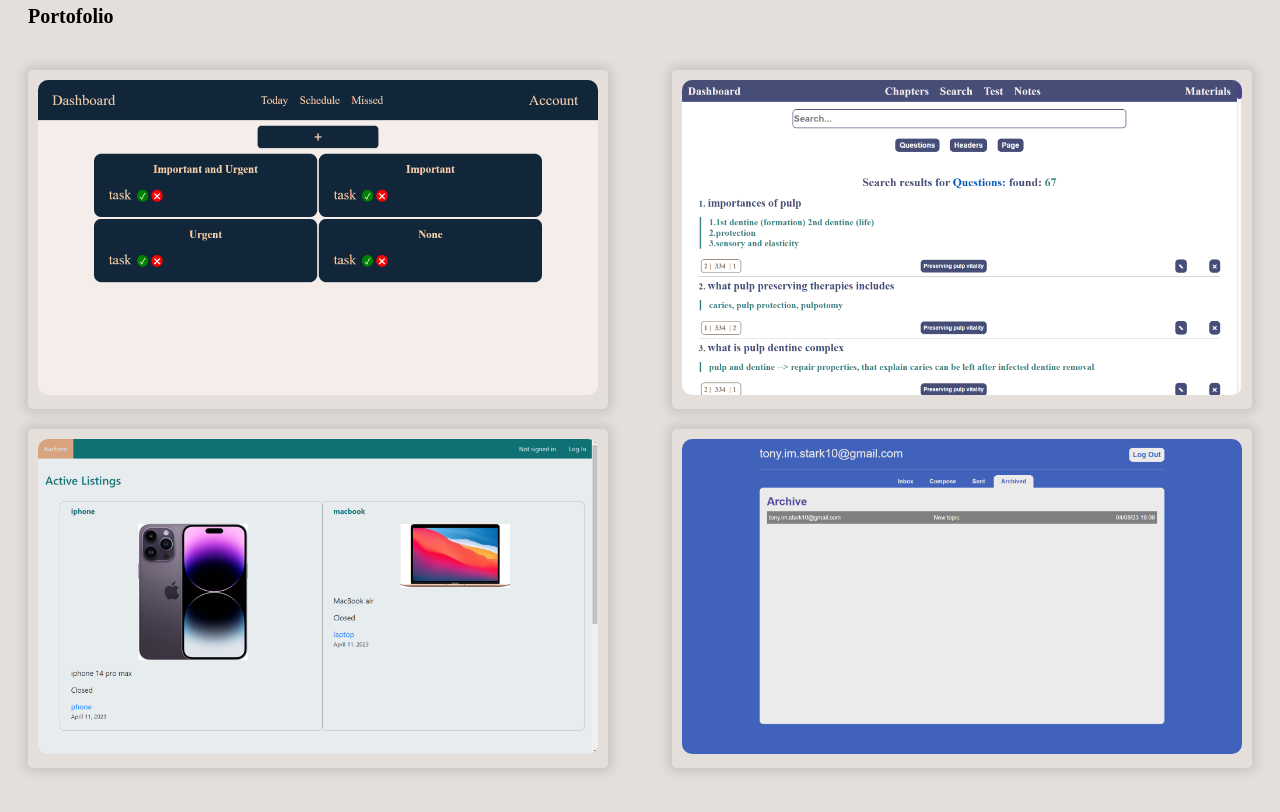
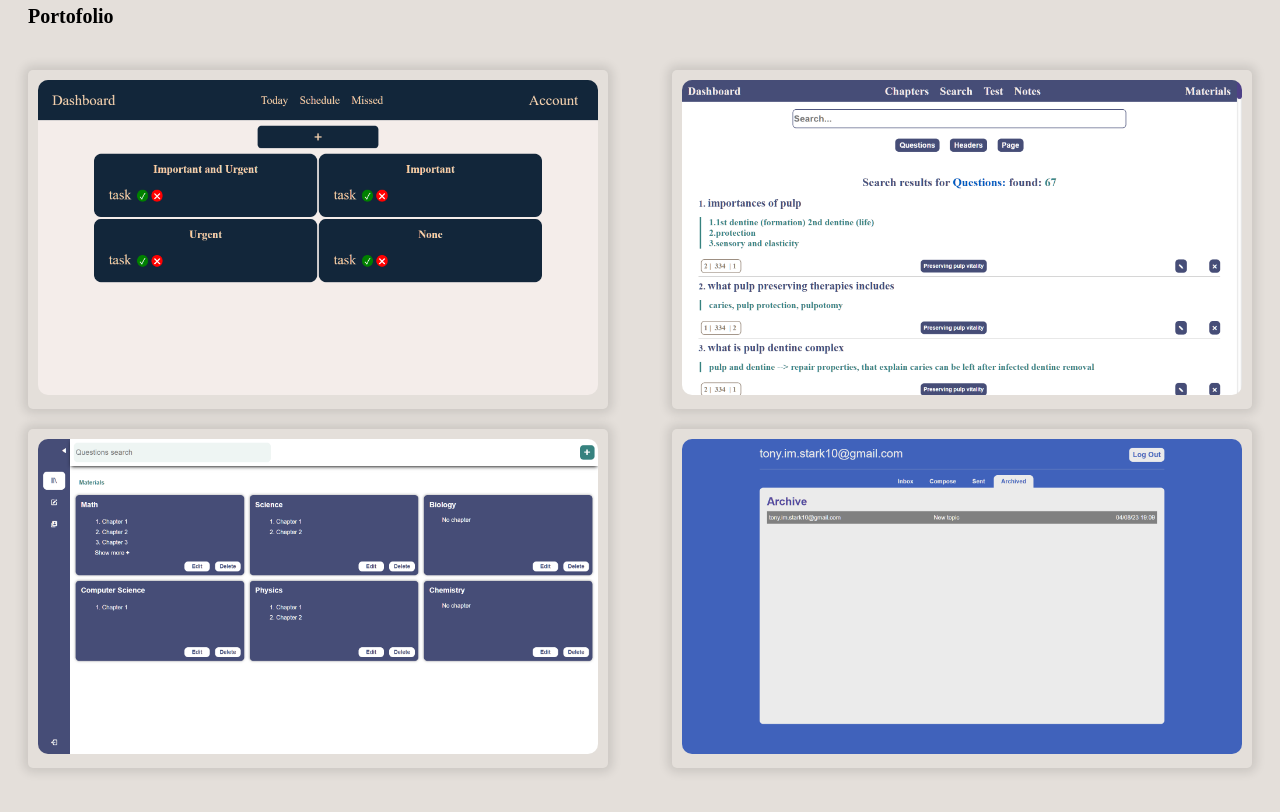
Before and after one commit to MohamedTalaat-Coder/MohamedTalaat-Coder.github.io, a plain HTML site: page index.html in a window 1280 px wide. Shown: the part 1444-2256 px from the top of the page. Drawn offline with Linux system fonts and the light colour scheme.

Commit message:
update projects

```diff
--- a/index.html
+++ b/index.html
@@ -96,7 +96,7 @@
             <div class="portofolio-div">
               <div>
                 <img
-                  src="./media/Screenshot (10004).png"
+                  src="./media/Screenshot (12187).png"
                   alt=""
 
                 />
```
Also changed, not shown: media/Screenshot (12187).png (added), media/Screenshot (12188).png (added), media/Screenshot (12189).png (added), media/Screenshot (12190).png (added), media/Screenshot (12191).png (added), media/Screenshot (12192).png (added).
